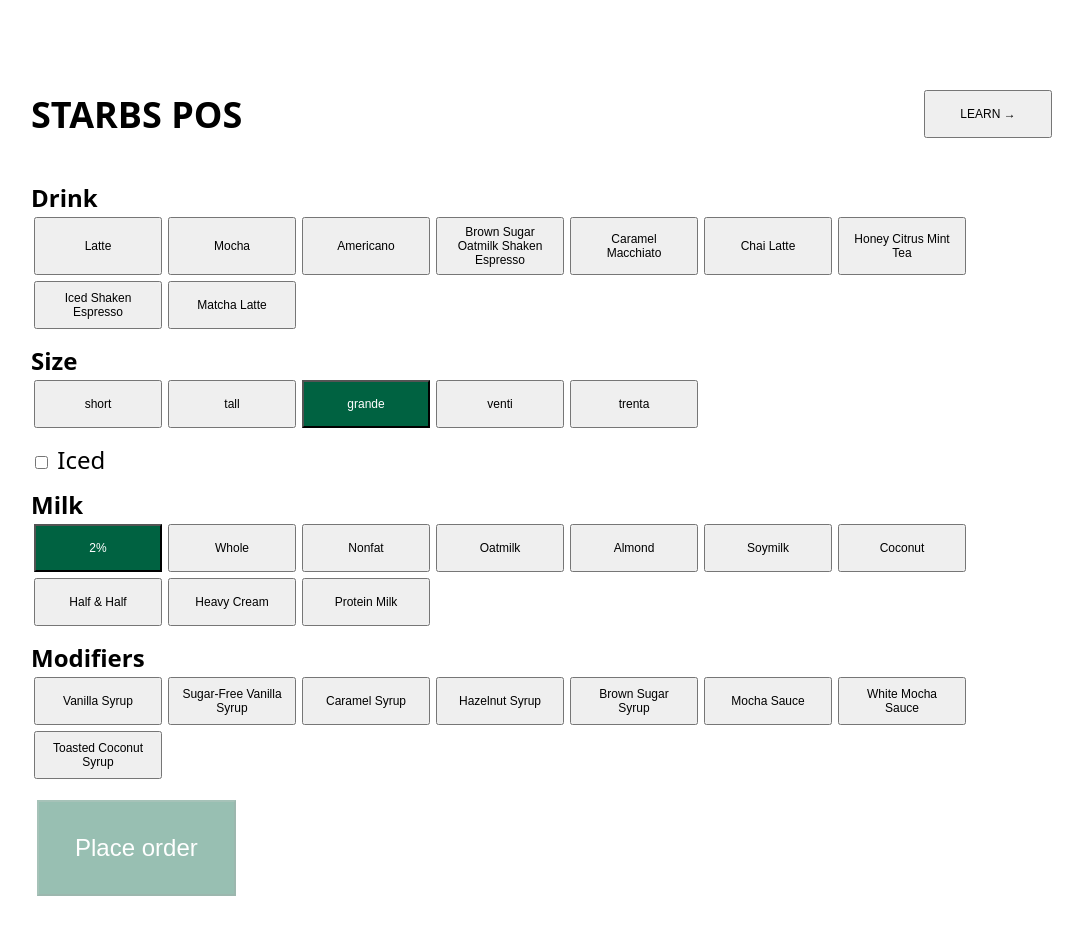
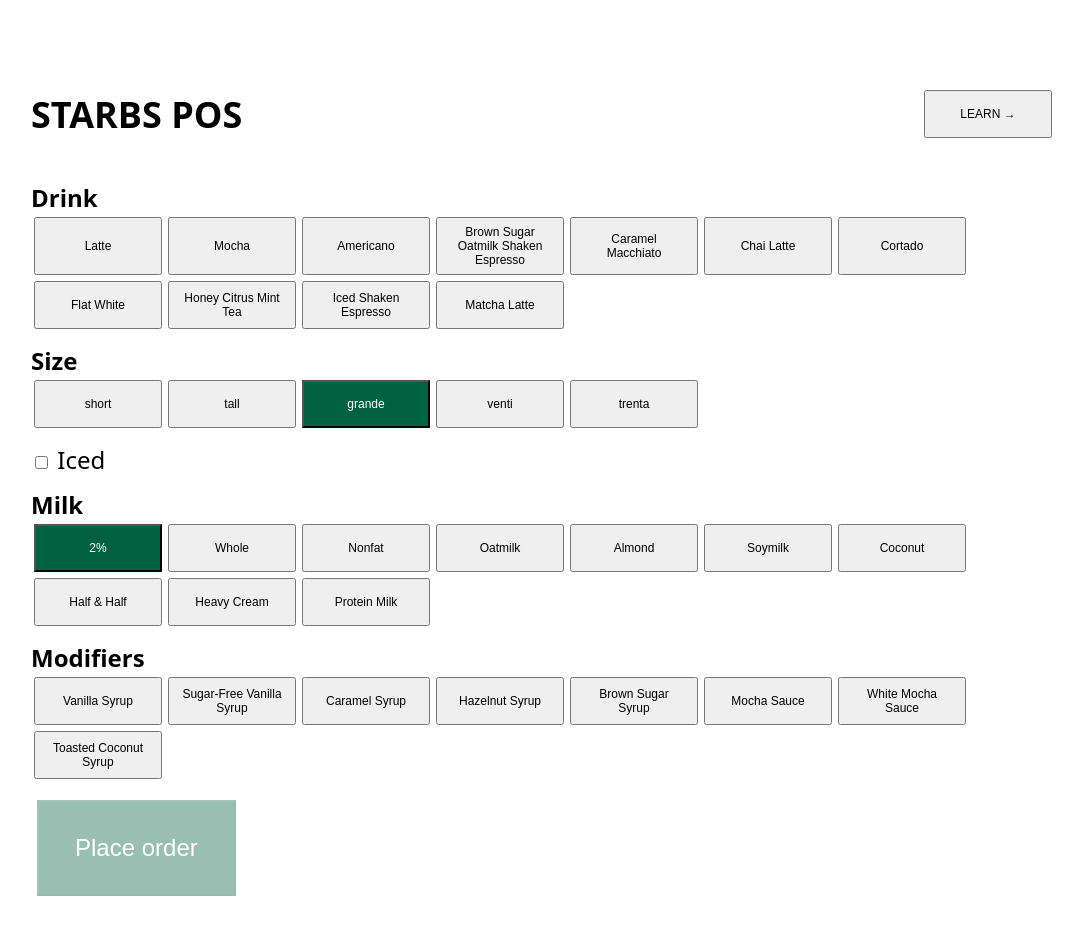
Before and after one commit to Marcaus-Cruz/starbs, a Vue app: page /pos in a window 1280 px wide. Shown: the top 934 px of the page, without its empty margins (97-1180 px from the left). Built offline with nearby package versions, Linux system fonts and the light colour scheme.

Commit message:
Add flat white and cortado

```diff
--- a/scripts/build-drinks.ts
+++ b/scripts/build-drinks.ts
@@ -39,7 +39,7 @@ const BUILTIN_PLACEHOLDERS = new Set(['shots', 'pumps', 'size', 'flavor', 'milk'
 // Infer the SQL unit from an ingredient name. Override by adding cases.
 function unitFor(ingredient: string): string {
   const n = ingredient.toLowerCase();
-  if (n === 'espresso') return 'shots';
+  if (n === 'espresso' || n === 'ristretto') return 'shots';
   if (n.endsWith('sauce') || n.endsWith('syrup') || n === 'pumps') return 'pumps';
   if (n.endsWith('powder')) return 'shakes';
   return 'units';
--- a/src/catalog.generated.ts
+++ b/src/catalog.generated.ts
@@ -44,12 +44,28 @@ export const drinkCatalog: readonly DrinkCatalogEntry[] = [
     recipeIngredients: ["chai syrup","classic syrup"],
   },
   {
+    name: "Cortado",
+    defaultMilk: "Whole",
+    defaultIced: false,
+    hasHot: true,
+    hasIced: false,
+    recipeIngredients: ["ristretto"],
+  },
+  {
     name: "Example Drink",
     defaultMilk: "2%",
     defaultIced: false,
     hasHot: true,
     hasIced: true,
     recipeIngredients: ["espresso","mocha sauce"],
+  },
+  {
+    name: "Flat White",
+    defaultMilk: "Whole",
+    defaultIced: false,
+    hasHot: true,
+    hasIced: false,
+    recipeIngredients: ["ristretto"],
   },
   {
     name: "Honey Citrus Mint Tea",
--- a/src/catalog.ts
+++ b/src/catalog.ts
@@ -2,7 +2,7 @@ import type { Size } from './types';
 
 export const sizes = ['short', 'tall', 'grande', 'venti', 'trenta'] as const satisfies readonly Size[];
 
-export const drinks = ['Latte', 'Mocha', 'Americano', 'Brown Sugar Oatmilk Shaken Espresso', 'Caramel Macchiato', 'Chai Latte', 'Honey Citrus Mint Tea', 'Iced Shaken Espresso', 'Matcha Latte'] as const;
+export const drinks = ['Latte', 'Mocha', 'Americano', 'Brown Sugar Oatmilk Shaken Espresso', 'Caramel Macchiato', 'Chai Latte', 'Cortado', 'Flat White', 'Honey Citrus Mint Tea', 'Iced Shaken Espresso', 'Matcha Latte'] as const;
 export type Drink = (typeof drinks)[number];
 
 export const milks = [
```
Also changed, not shown: db/drinks/cortado.json (added, +23 -0 lines), db/drinks/flatWhite.json (added, +27 -0 lines).
